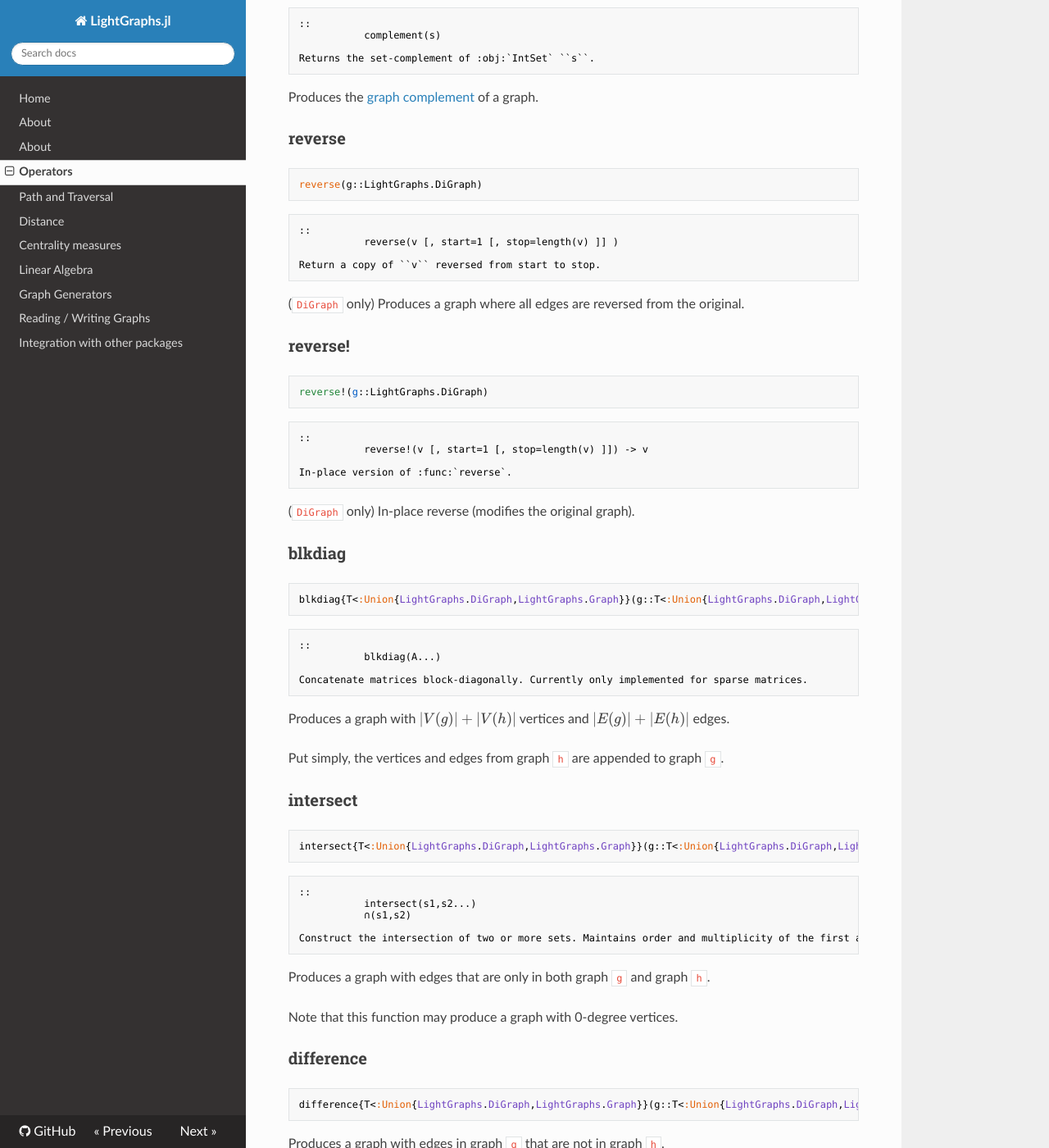
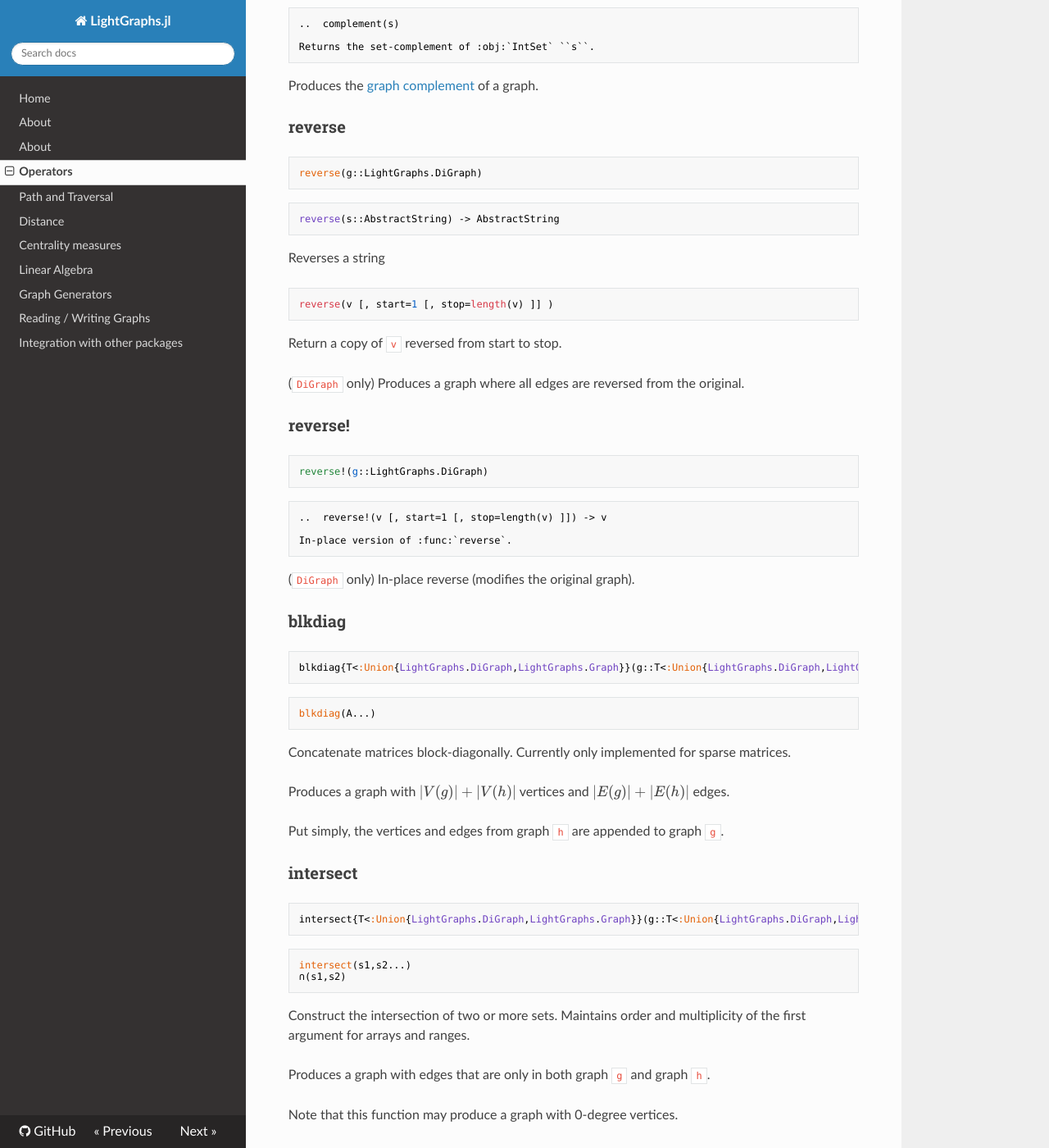
Before and after one commit to sbromberger/LightGraphs.jl, an MkDocs documentation site: the page built from doc/operators.md, in a window 1280 px wide and 1400 px high, scrolled down 283 px. Shown: the whole window at 82% size. Built offline with MkDocs 1.6.1, drawn with Linux system fonts in a browser that asks for light colours; nearby versions of some CDN libraries; formulas are drawn with MathJax 3; old or Windows-style settings are respelled for this version of MkDocs; some of the changed text lies outside the part shown.

````diff
--- a/doc/operators.md
+++ b/doc/operators.md
@@ -8,8 +8,7 @@ complement(g::LightGraphs.Graph)
 complement(g::LightGraphs.DiGraph)
 ```
 ```rst
-::
-           complement(s)
+..  complement(s)
 
 Returns the set-complement of :obj:`IntSet` ``s``.
 ```
@@ -20,12 +19,17 @@ Produces the [graph complement](https://en.wikipedia.org/wiki/Complement_graph)
 ```
 reverse(g::LightGraphs.DiGraph)
 ```
-```rst
-::
-           reverse(v [, start=1 [, stop=length(v) ]] )
+```
+reverse(s::AbstractString) -> AbstractString
+```
 
-Return a copy of ``v`` reversed from start to stop.
+Reverses a string
+
 ```
+reverse(v [, start=1 [, stop=length(v) ]] )
+```
+
+Return a copy of `v` reversed from start to stop.
 
 (`DiGraph` only) Produces a graph where all edges are reversed from the original.
 
@@ -34,8 +38,7 @@ Return a copy of ``v`` reversed from start to stop.
 reverse!(g::LightGraphs.DiGraph)
 ```
 ```rst
-::
-           reverse!(v [, start=1 [, stop=length(v) ]]) -> v
+..  reverse!(v [, start=1 [, stop=length(v) ]]) -> v
 
 In-place version of :func:`reverse`.
 ```
@@ -46,12 +49,11 @@ In-place version of :func:`reverse`.
 ```
 blkdiag{T<:Union{LightGraphs.DiGraph,LightGraphs.Graph}}(g::T<:Union{LightGraphs.DiGraph,LightGraphs.Graph}, h::T<:Union{LightGraphs.DiGraph,LightGraphs.Graph})
 ```
-```rst
-::
-           blkdiag(A...)
+```
+blkdiag(A...)
+```
 
 Concatenate matrices block-diagonally. Currently only implemented for sparse matrices.
-```
 
 Produces a graph with $|V(g)| + |V(h)|$ vertices and $|E(g)| + |E(h)|$ edges.
 
@@ -61,13 +63,12 @@ Put simply, the vertices and edges from graph `h` are appended to graph `g`.
 ```
 intersect{T<:Union{LightGraphs.DiGraph,LightGraphs.Graph}}(g::T<:Union{LightGraphs.DiGraph,LightGraphs.Graph}, h::T<:Union{LightGraphs.DiGraph,LightGraphs.Graph})
 ```
-```rst
-::
-           intersect(s1,s2...)
-           ∩(s1,s2)
+```
+intersect(s1,s2...)
+∩(s1,s2)
+```
 
 Construct the intersection of two or more sets. Maintains order and multiplicity of the first argument for arrays and ranges.
-```
 
 Produces a graph with edges that are only in both graph `g` and graph `h`.
 
@@ -93,13 +94,12 @@ Note that this function may produce a graph with 0-degree vertices.
 ```
 union{T<:Union{LightGraphs.DiGraph,LightGraphs.Graph}}(g::T<:Union{LightGraphs.DiGraph,LightGraphs.Graph}, h::T<:Union{LightGraphs.DiGraph,LightGraphs.Graph})
 ```
-```rst
-::
-           union(s1,s2...)
-           ∪(s1,s2)
+```
+union(s1,s2...)
+∪(s1,s2...)
+```
 
 Construct the union of two or more sets. Maintains order with arrays.
-```
 
 Merges graphs `g` and `h` by taking the set union of all vertices and edges.
 
````
Also changed, not shown: doc/basicmeasures.md (+9 -4 lines), doc/pathing.md (+1 -0 lines), doc/persistence.md (+7 -8 lines).
